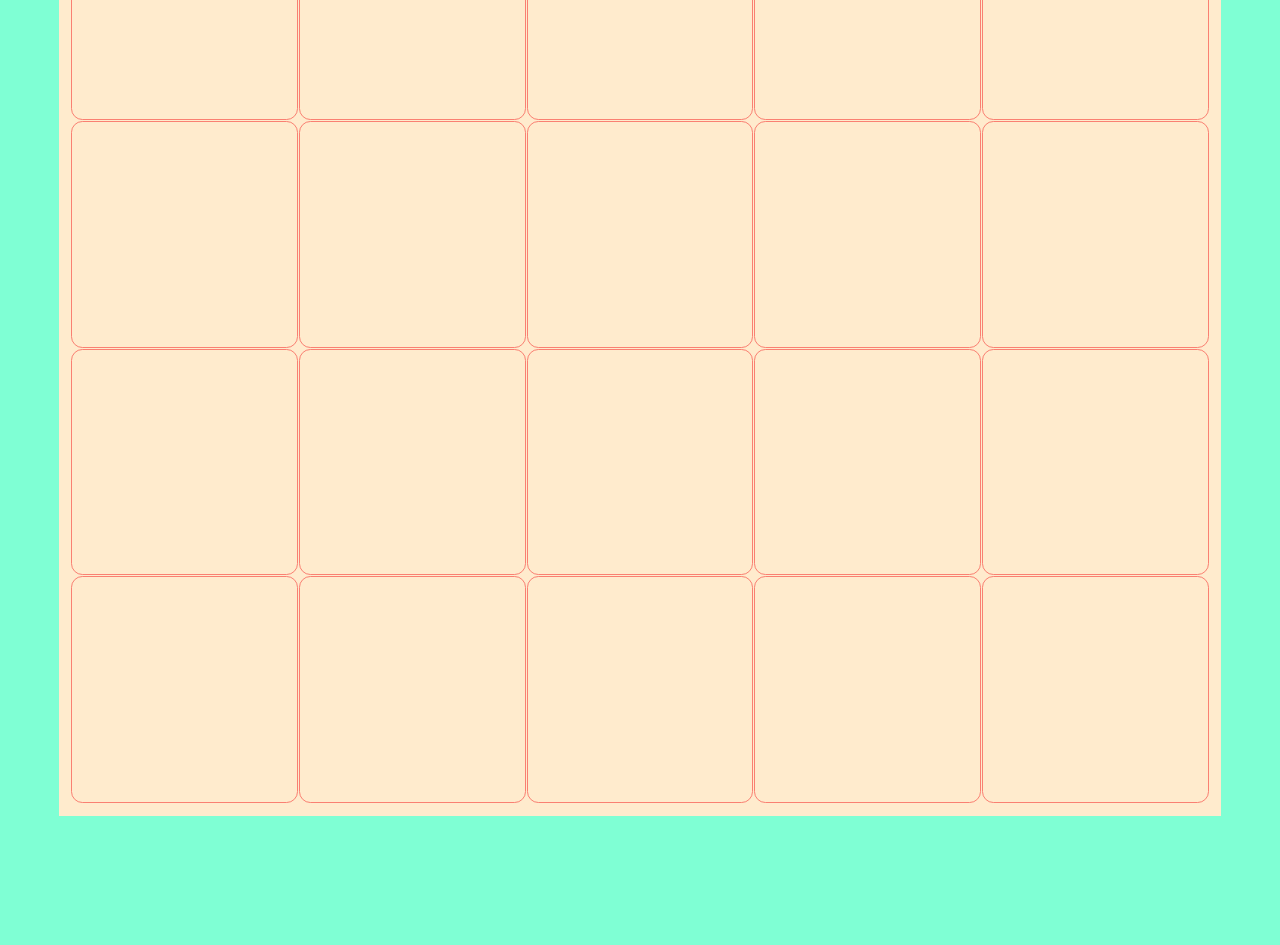
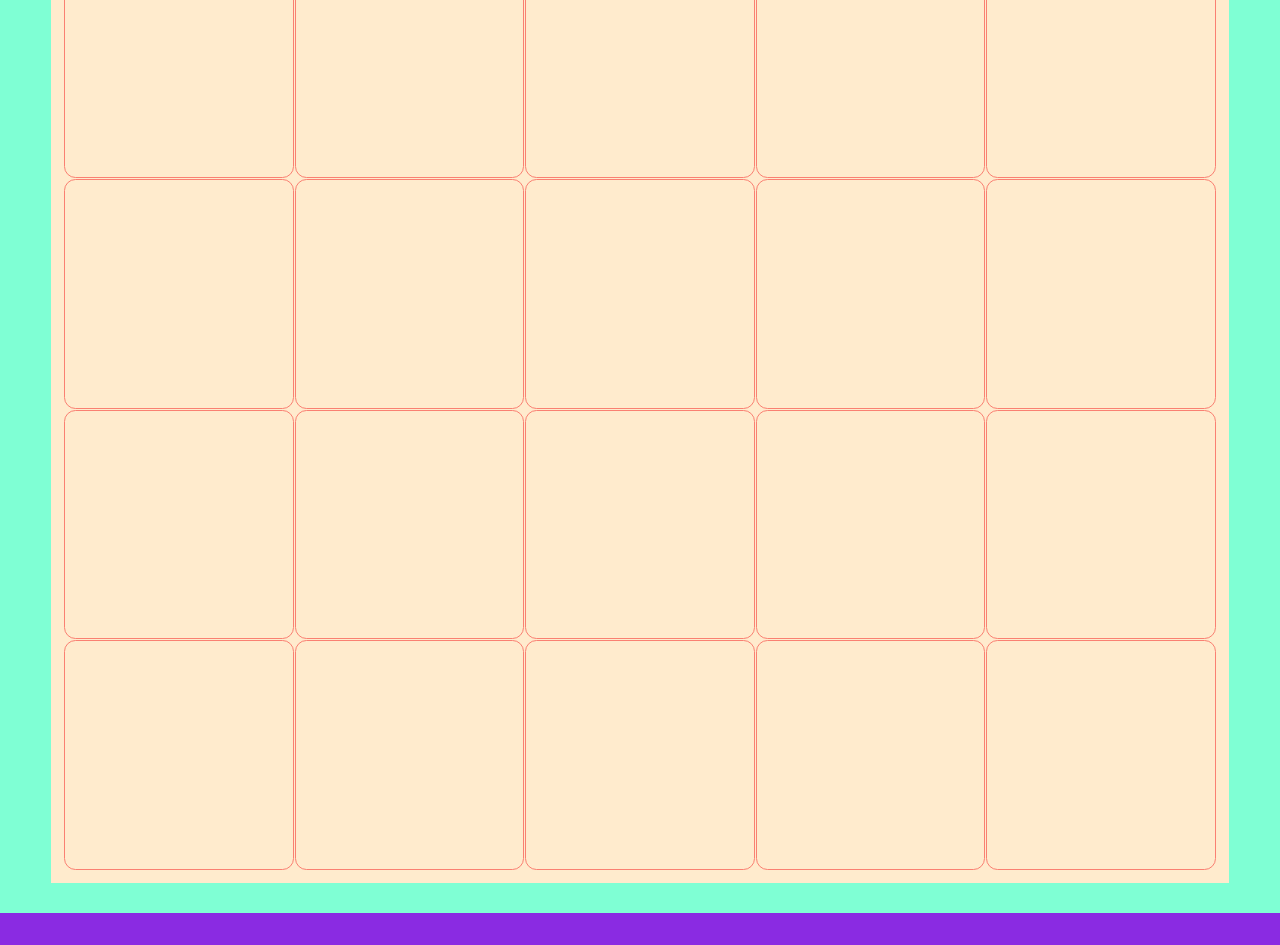
Before and after one commit to lachappers/odin-etch-a-sketch, a plain HTML site: page index.html in a window 1280 px wide. Shown: the part 520-1465 px from the top of the page. Before the commit the page ends 1344 px from the top, so only its background shows below. Drawn offline with Linux system fonts and the light colour scheme.

Commit message:
bug fix readded trace on removal of nodes

```diff
--- a/css/style.css
+++ b/css/style.css
@@ -1,8 +1,12 @@
 body {
+    height: 100vh;
+    margin: 0;
     background-color: aquamarine;
     display: flex;
     flex-direction: column;
     text-align: center;
+    justify-content: space-between;
+    gap: 30px;
 
 }
 
@@ -16,6 +20,7 @@ header {
 .buttonContainer{
     display: flex;
     gap: 2rem;
+    flex-grow: 0;
 }
 
 button {
@@ -44,6 +49,7 @@ button {
         border-radius: 5%;
         }
 
-/* footer {
-
-} */
+footer {
+    background-color: blueviolet;
+    padding: 1rem;
+}
--- a/js/javascript.js
+++ b/js/javascript.js
@@ -4,7 +4,7 @@ let rowNum = columnNum;
 
 const gridContainer = document.querySelector(".gridContainer");
 const resize = document.getElementById('resize');
-const boxes = document.querySelectorAll('.boxes');
+let boxes = document.querySelectorAll('.boxes');
 
 
 makeDivs((columnNum*rowNum));
@@ -21,6 +21,12 @@ resize.addEventListener('click', () => {
         else {
             alert(`Please enter a number between 1 and 100 to play`);
         }
+    boxes = document.querySelectorAll('.boxes');
+    boxes.forEach((box) => {
+        box.addEventListener("mouseover", () => {
+            box.style.backgroundColor = 'blueviolet';
+        });
+    });
     });
 
 function makeDivs(numDivs){
@@ -32,11 +38,11 @@ function makeDivs(numDivs){
     }
 }
 
+boxes = document.querySelectorAll('.boxes');
 boxes.forEach((box) => {
     box.addEventListener("mouseover", () => {
         box.style.backgroundColor = 'blueviolet';
     });
-
 });
 
 const reset = document.getElementById('reset');
```
